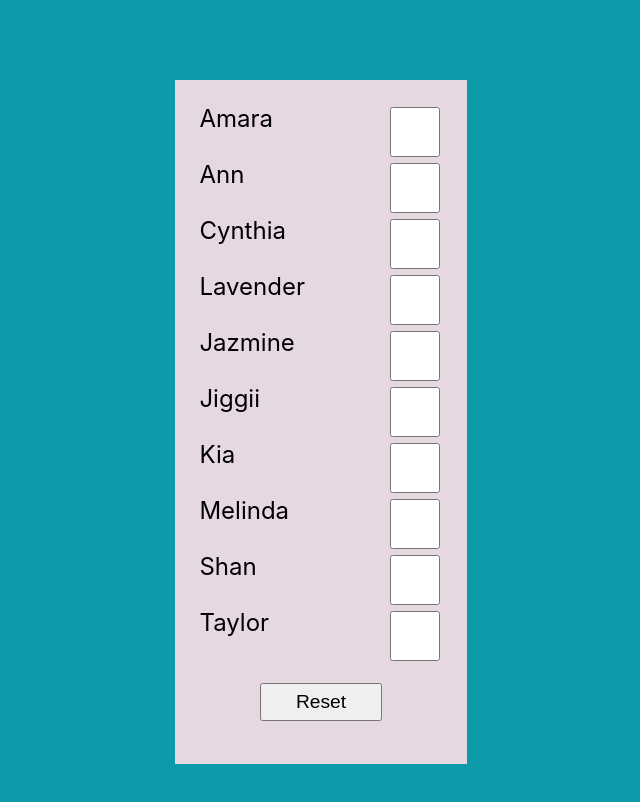
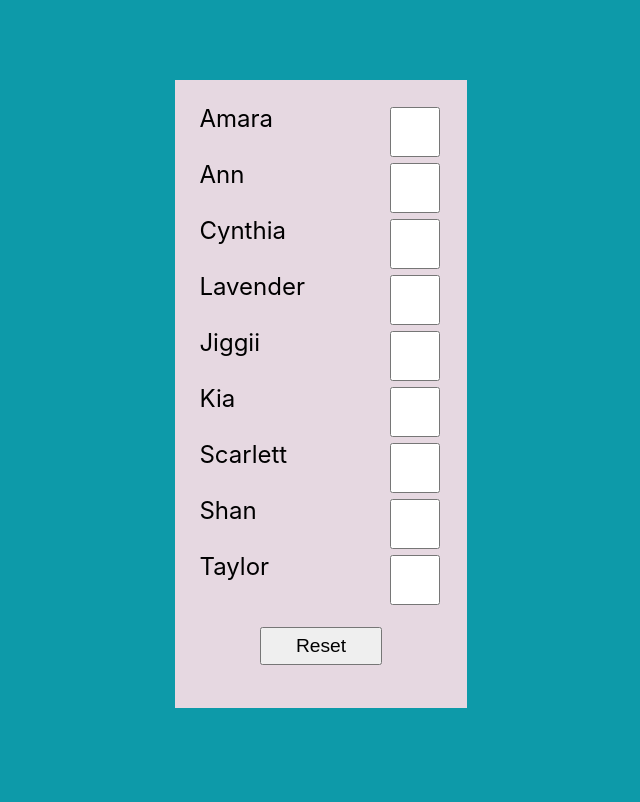
Before and after one commit to cm-hart/student-checklist, a React (Create React App) app: page / in a window 1280 px wide. Shown: the top 802 px of the page, without its empty margins (319-959 px from the left). Built offline with nearby package versions, Linux system fonts and the light colour scheme.

Commit message:
Changed roster

```diff
--- a/src/App.js
+++ b/src/App.js
@@ -29,12 +29,7 @@ function App() {
             </label>
             <input className="check-box" type="checkbox" name="student-check" />
           </div>
-          <div className="label-input-wrapper">
-            <label for="student-name" name="student-check">
-              Jazmine
-            </label>
-            <input className="check-box" type="checkbox" name="student-check" />
-          </div>
+
           <div className="label-input-wrapper">
             <label for="student-name" name="student-check">
               Jiggii
@@ -49,7 +44,7 @@ function App() {
           </div>
           <div className="label-input-wrapper">
             <label for="student-name" name="student-check">
-              Melinda
+              Scarlett
             </label>
             <input className="check-box" type="checkbox" name="student-check" />
           </div>
```
